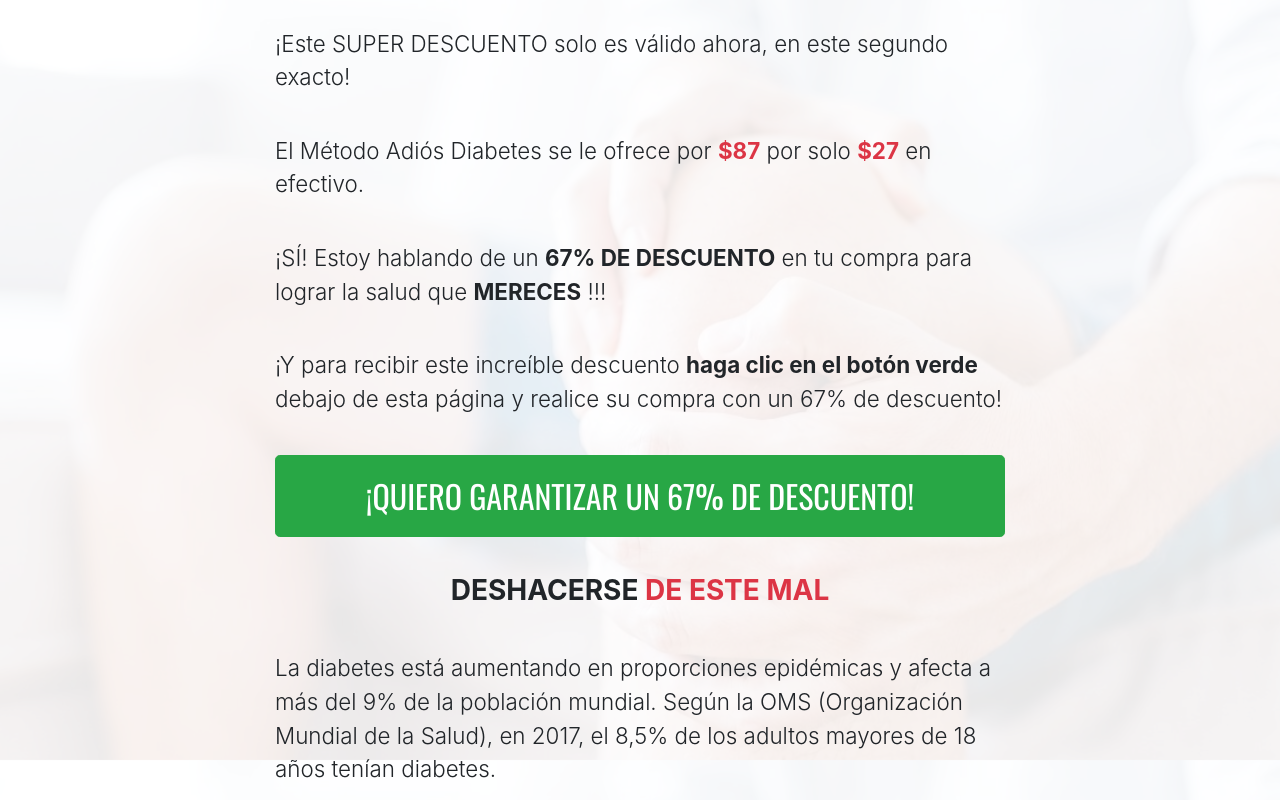
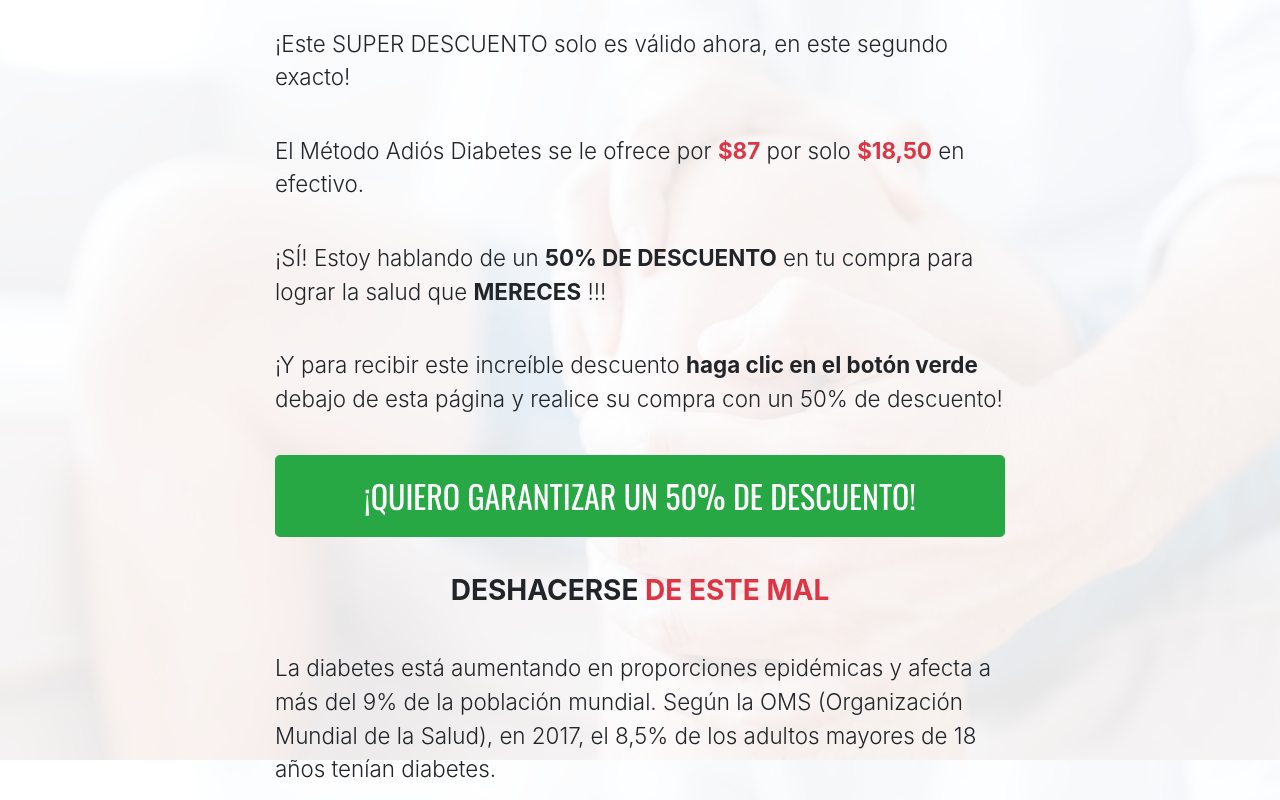
Before and after one commit to icaroh1/lucenarabago.click, a plain HTML site: page stmc/br/index.html in a window 1280 px wide. Shown: the part 840-1640 px from the top of the page. Drawn offline with nearby package versions, Linux system fonts and the light colour scheme.

Commit message:
Update index.html

```diff
--- a/stmc/br/index.html
+++ b/stmc/br/index.html
@@ -56,7 +56,7 @@
 <div class="container py-5">
 <div class="row justify-content-center">
 <div class="col-lg-8">
-<p class="lead fonte1 font-weight-bold text-center">¿Le gustaría obtener un <span class="text-danger">67% de descuento</span> con el sistema Método Adiós Diabetes?</p>
+<p class="lead fonte1 font-weight-bold text-center">¿Le gustaría obtener un <span class="text-danger">50% de descuento</span> con el sistema Método Adiós Diabetes?</p>
 <br>
 <p class="lead">Esto es más <span class="text-danger font-weight-bold">fácil</span> de lo que parece...</p>
 <br>
@@ -72,13 +72,13 @@
 <br>
 <p class="lead">¡Este SUPER DESCUENTO solo es válido ahora, en este segundo exacto!</p>
 <br>
-<p class="lead">El Método Adiós Diabetes se le ofrece por <span class="text-danger font-weight-bold">$87</span> por solo <span class="text-danger font-weight-bold">$27</span> en efectivo.</p>
+<p class="lead">El Método Adiós Diabetes se le ofrece por <span class="text-danger font-weight-bold">$87</span> por solo <span class="text-danger font-weight-bold">$18,50</span> en efectivo.</p>
 <br>
-<p class="lead">¡SÍ! Estoy hablando de un <span class="font-weight-bold">67% DE DESCUENTO</span> en tu compra para lograr la salud que <span class="font-weight-bold">MERECES</span> !!!</p>
+<p class="lead">¡SÍ! Estoy hablando de un <span class="font-weight-bold">50% DE DESCUENTO</span> en tu compra para lograr la salud que <span class="font-weight-bold">MERECES</span> !!!</p>
 <br>
-<p class="lead">¡Y para recibir este increíble descuento <span class="font-weight-bold">haga clic en el botón verde</span> debajo de esta página y realice su compra con un 67% de descuento!</p>
+<p class="lead">¡Y para recibir este increíble descuento <span class="font-weight-bold">haga clic en el botón verde</span> debajo de esta página y realice su compra con un 50% de descuento!</p>
 <br>
-<a class="btn btn-success btn-lg btn-block p-3 mb-2" href="https://pay.hotmart.com/P72528832I?checkoutMode=10&off=ggyx7jlo&bid=1657047723538&src=facebook_lucenarabago_click" style="font-size: 200%; font-family: 'Oswald', sans-serif; white-space: normal;">¡QUIERO GARANTIZAR UN 67% DE DESCUENTO!</a>
+<a class="btn btn-success btn-lg btn-block p-3 mb-2" href="https://pay.hotmart.com/P72528832I?checkoutMode=10&off=ggyx7jlo&bid=1657047723538&src=facebook_lucenarabago_click" style="font-size: 200%; font-family: 'Oswald', sans-serif; white-space: normal;">¡QUIERO GARANTIZAR UN 50% DE DESCUENTO!</a>
 <br>
 <p class="lead fonte1 font-weight-bold text-center">DESHACERSE <span class="text-danger">DE ESTE MAL</span></p>
 <br>
@@ -130,11 +130,11 @@
 <br>
 <p class="lead fonte1 font-weight-bold text-danger">La decisión es <span class="text-body">100%</span> tuya...</p>
 <br>
-<p class="lead">Ahora, depende de usted... ¡Así que lo invito a disfrutar de su <span class="font-weight-bold">67% de DESCUENTO</span> con el <span class="font-weight-bold">Método Adiós Diabetes</span> ahora mismo antes de que se acabe el tiempo!</p>
+<p class="lead">Ahora, depende de usted... ¡Así que lo invito a disfrutar de su <span class="font-weight-bold">50% de DESCUENTO</span> con el <span class="font-weight-bold">Método Adiós Diabetes</span> ahora mismo antes de que se acabe el tiempo!</p>
 <br>
 <p class="lead">Haga clic en el botón de abajo y <span class="font-weight-bold">disfrute</span>...</p>
 <br>
-<a class="btn btn-success btn-lg btn-block p-3 mb-2" href="https://pay.hotmart.com/P72528832I?checkoutMode=10&off=ggyx7jlo&bid=1657047723538&src=facebook_lucenarabago_click" style="font-size: 200%; font-family: 'Oswald', sans-serif; white-space: normal;">¡QUIERO GARANTIZAR UN 67% DE DESCUENTO!</a>
+<a class="btn btn-success btn-lg btn-block p-3 mb-2" href="https://pay.hotmart.com/P72528832I?checkoutMode=10&off=ggyx7jlo&bid=1657047723538&src=facebook_lucenarabago_click" style="font-size: 200%; font-family: 'Oswald', sans-serif; white-space: normal;">¡QUIERO GARANTIZAR UN 50% DE DESCUENTO!</a>
 <br>
 <p class="lead fonte1 text-center font-weight-bold">Aviso de más <span class="text-danger">VENTAJAS</span> para ti...</p>
 <br>
@@ -162,7 +162,7 @@
 <br>
 <p class="lead"><span class="font-weight-bold">Paso 3:</span> ¡Accede a tu correo electrónico registrado con la compra para seguir todo el proceso y perder peso para siempre!</p>
 <br>
-<a class="btn btn-success btn-lg btn-block p-3 mb-2" href="https://pay.hotmart.com/P72528832I?checkoutMode=10&off=ggyx7jlo&bid=1657047723538&src=facebook_lucenarabago_click" style="font-size: 200%; font-family: 'Oswald', sans-serif; white-space: normal;">¡QUIERO GARANTIZAR UN 67% DE DESCUENTO!</a>
+<a class="btn btn-success btn-lg btn-block p-3 mb-2" href="https://pay.hotmart.com/P72528832I?checkoutMode=10&off=ggyx7jlo&bid=1657047723538&src=facebook_lucenarabago_click" style="font-size: 200%; font-family: 'Oswald', sans-serif; white-space: normal;">¡QUIERO GARANTIZAR UN 50% DE DESCUENTO!</a>
 <br>
 <p class="lead fonte1 font-weight-bold">UNA <span class="text-danger">VIDA</span> TOTALMENTE DIFERENTE...</p>
 <br>
@@ -188,7 +188,7 @@
 <br>
 <p class="lead">Todo lo que necesita hacer para cambiar su vida y su salud es hacer clic en el botón de abajo y comenzar su pedido...</p>
 <br>
-<a class="btn btn-success btn-lg btn-block p-3 mb-2" href="https://pay.hotmart.com/P72528832I?checkoutMode=10&off=ggyx7jlo&bid=1657047723538&src=facebook_lucenarabago_click" style="font-size: 200%; font-family: 'Oswald', sans-serif; white-space: normal;">¡QUIERO GARANTIZAR UN 67% DE DESCUENTO!</a>
+<a class="btn btn-success btn-lg btn-block p-3 mb-2" href="https://pay.hotmart.com/P72528832I?checkoutMode=10&off=ggyx7jlo&bid=1657047723538&src=facebook_lucenarabago_click" style="font-size: 200%; font-family: 'Oswald', sans-serif; white-space: normal;">¡QUIERO GARANTIZAR UN 50% DE DESCUENTO!</a>
 </div>
 </div>
 </div>
```
